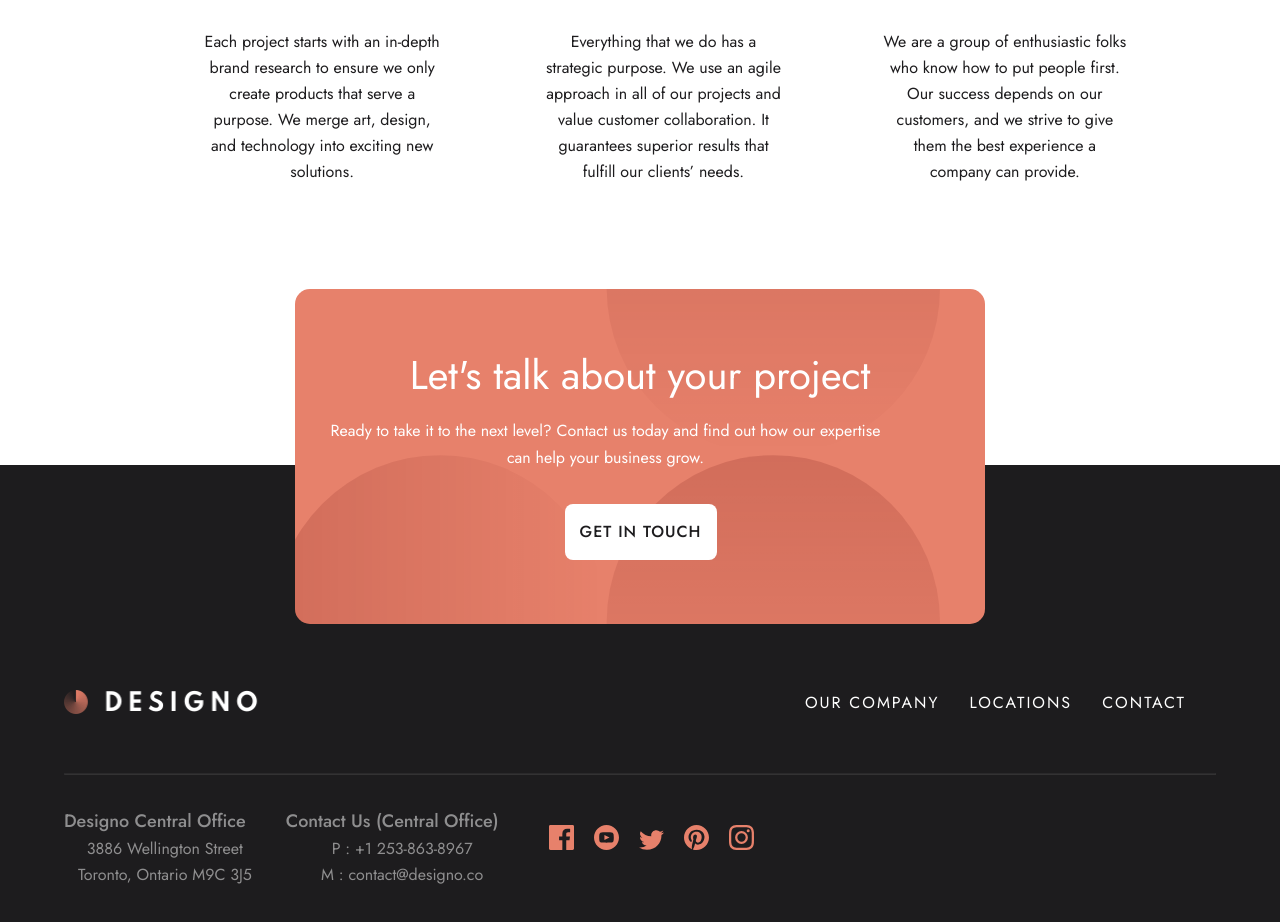
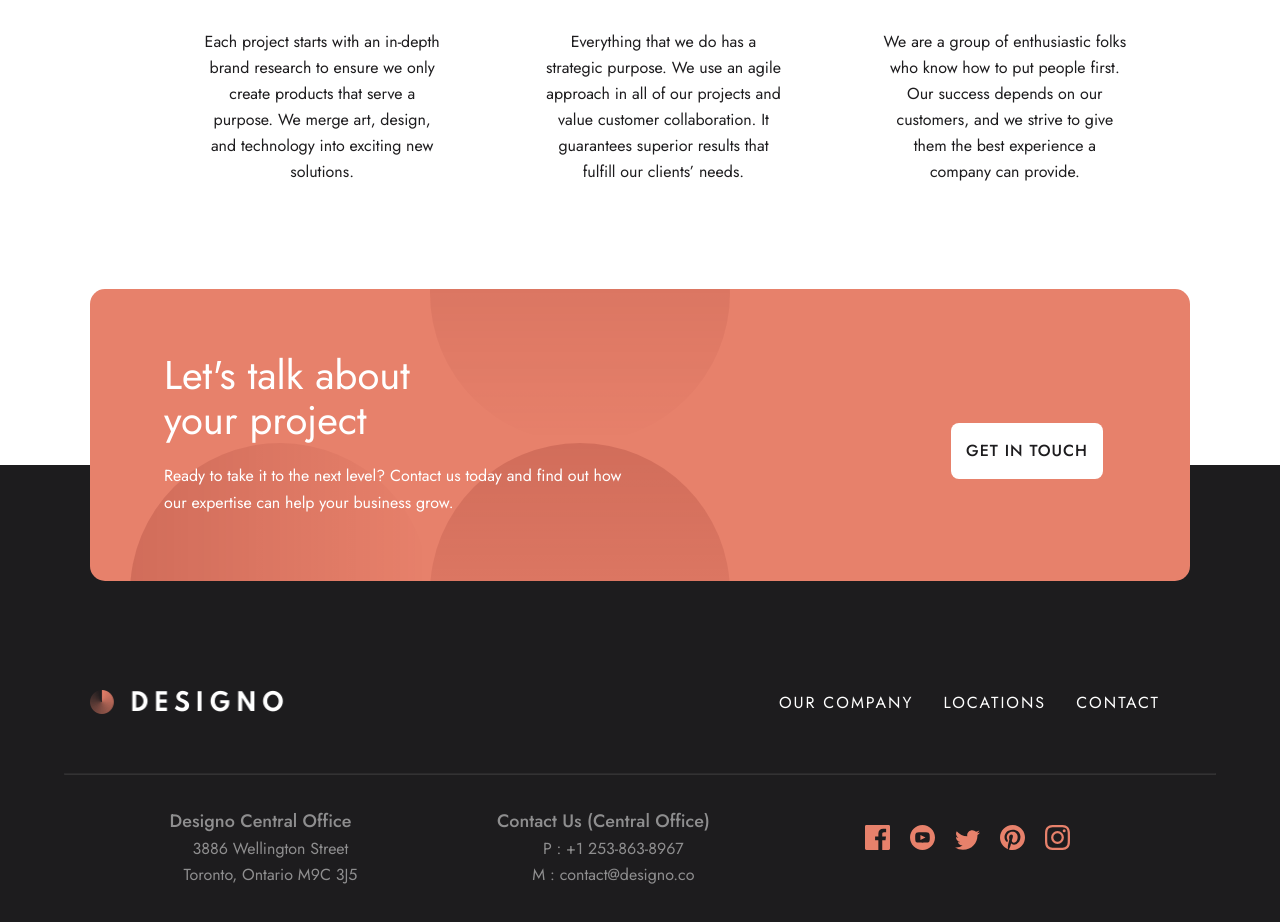
Before and after one commit to Aryaman2803/Designo, a React (Create React App) app: page / in a window 1280 px wide. Shown: the part 2160-3082 px from the top of the page. Built offline with nearby package versions, Linux system fonts and the light colour scheme.

Commit message:
home page completed

```diff
--- a/src/Footer.js
+++ b/src/Footer.js
@@ -20,12 +20,17 @@ export default function Footer() {
     <div className="Footer">
       <div className="Footer-contact">
         <img src={circles} alt="circles" />
-        <h2>Let's talk about your project</h2>
-        <p>
-          Ready to take it to the next level? Contact us today and find out how
-          our expertise can help your business grow.
-        </p>
-        <button>Get in Touch</button>
+        <div className="contact-text-wrap">
+          <div className="div">
+            <h2>Let's talk about your project</h2>
+            <p>
+              Ready to take it to the next level? Contact us today and find out
+              how our expertise can help your business grow.
+            </p>
+          </div>
+
+          <button>Get in Touch</button>
+        </div>
       </div>
       <div className="Footer-content">
         {isMobile && (
--- a/src/Footer.scss
+++ b/src/Footer.scss
@@ -167,3 +167,43 @@
     }
   }
 }
+
+@media screen and (min-width: $desktop) {
+  .Footer-contact {
+    width: 110rem;
+
+    .contact-text-wrap {
+      display: flex;
+      align-items: center;
+      justify-content: space-between;
+
+      div {
+        text-align: left;
+        margin-left: 5rem;
+
+        h2 {
+          width: 268px;
+        }
+
+        p {
+          width: 459px;
+        }
+      }
+    }
+
+    img {
+      top: -50%;
+      transform: translateX(-90%) scale(1, -1);
+      width: 90rem;
+    }
+  }
+
+  .footer-nav {
+    width: 110rem;
+    margin: 0 auto;
+  }
+
+  .location-wrap {
+    justify-content: space-evenly;
+  }
+}
```
